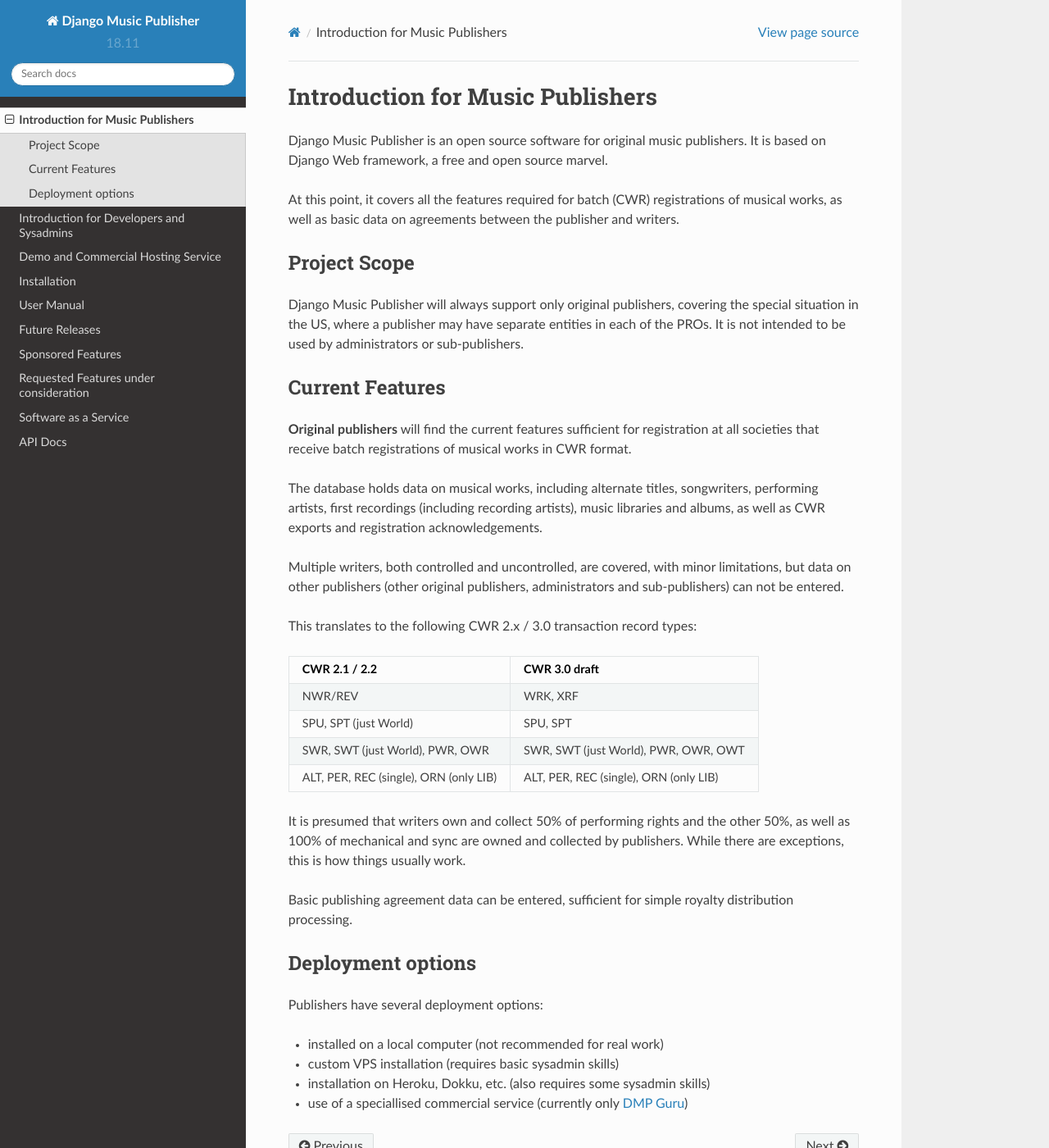
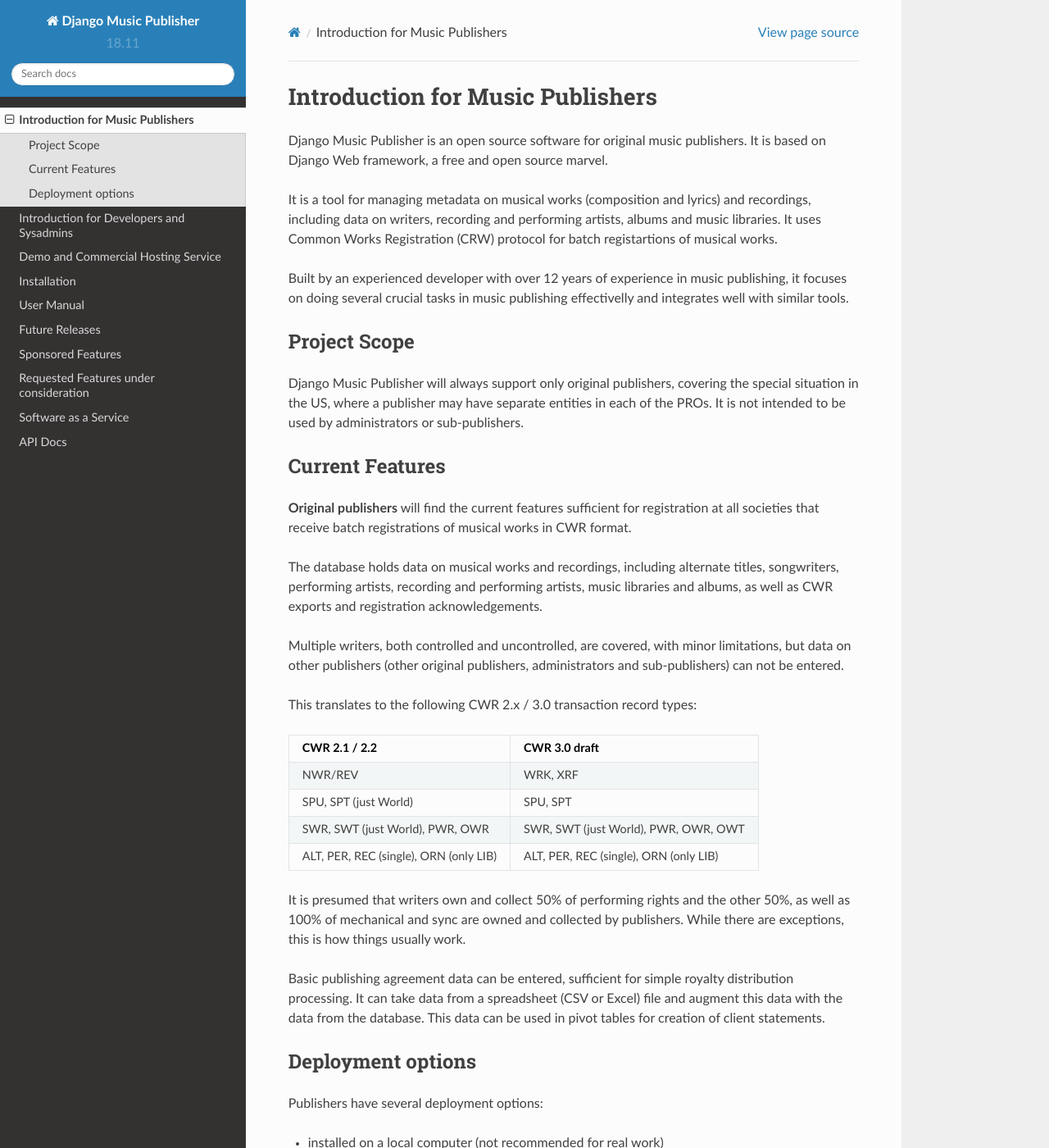
Before and after one commit to matijakolaric-com/django-music-publisher, a Sphinx documentation site: the page built from docs/introduction.rst, in a window 1280 px wide and 1400 px high. Shown: the whole window at 82% size. Built offline with Sphinx 7.4.7 and the Read the Docs theme 2.0.0, drawn with Linux system fonts in a browser that asks for light colours.

Commit message:
Update introduction.rst

```diff
--- a/docs/introduction.rst
+++ b/docs/introduction.rst
@@ -3,7 +3,9 @@
 
 Django Music Publisher is an open source software for original music publishers. It is based on Django Web framework, a free and open source marvel.
 
-At this point, it covers all the features required for batch (CWR) registrations of musical works, as well as basic data on agreements between the publisher and writers.
+It is a tool for managing metadata on musical works (composition and lyrics) and recordings, including data on writers, recording and performing artists, albums and music libraries. It uses Common Works Registration (CRW) protocol for batch registartions of musical works.
+
+Built by an experienced developer with over 12 years of experience in music publishing, it focuses on doing several crucial tasks in music publishing effectivelly and integrates well with similar tools.
 
 Project Scope
 +++++++++++++++++++++++++++++++++++++++++++++++++++++++++++++++++++++++++++++++
@@ -15,7 +17,7 @@
 
 **Original publishers** will find the current features sufficient for registration at all societies that receive batch registrations of musical works in CWR format.
 
-The database holds data on musical works, including alternate titles, songwriters, performing artists, first recordings (including recording artists), music libraries and albums, as well as CWR exports and registration acknowledgements.
+The database holds data on musical works and recordings, including alternate titles, songwriters, performing artists, recording and performing artists, music libraries and albums, as well as CWR exports and registration acknowledgements.
 
 Multiple writers, both controlled and uncontrolled, are covered, with minor limitations, but data on other publishers (other original publishers, administrators and sub-publishers) can not be entered.
 
@@ -32,7 +34,7 @@
 
 It is presumed that writers own and collect 50% of performing rights and the other 50%, as well as 100% of mechanical and sync are owned and collected by publishers. While there are exceptions, this is how things usually work.
 
-Basic publishing agreement data can be entered, sufficient for simple royalty distribution processing.
+Basic publishing agreement data can be entered, sufficient for simple royalty distribution processing. It can take data from a spreadsheet (CSV or Excel) file and augment this data with the data from the database. This data can be used in pivot tables for creation of client statements.
 
 Deployment options
 ++++++++++++++++++++++++++++++++++++++++++++++++++++++++++++++++++++++++++++++++
```
